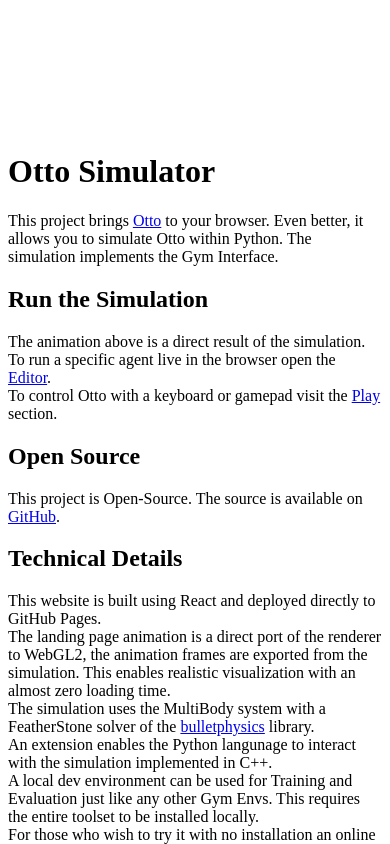
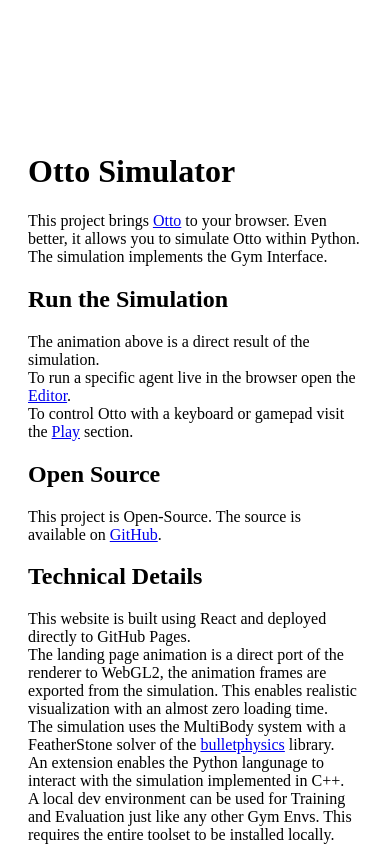
Before and after one commit to szabolcsdombi/otto-simulator, a React app: page /otto-simulator in a window 390 px wide. Shown: the part 720-1564 px from the top of the page. Built offline with nearby package versions, Linux system fonts and the light colour scheme; no server answers; the HTML template or start-up script is replaced by a standard one.

Commit message:
fix padding on mobile

```diff
--- a/src/home.tsx
+++ b/src/home.tsx
@@ -17,6 +17,8 @@
       <div
         style={{
           width: 'min(800px, 100%)',
+          boxSizing: 'border-box',
+          padding: '0 20px',
           margin: 'auto',
         }}
       >
```
